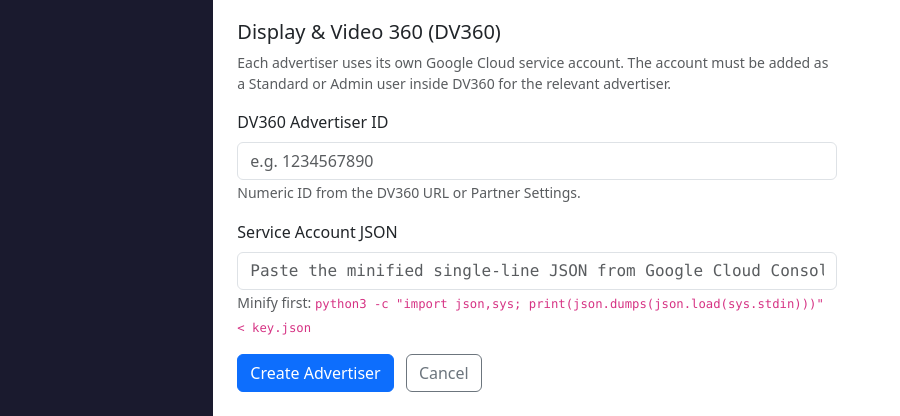
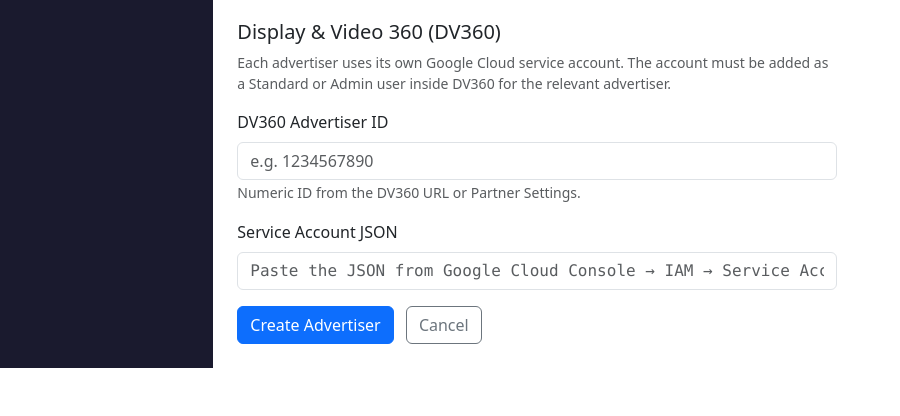
Before and after one commit to l1f7/dynamic-audio-creative, a Python web app: template app/admin/templates/admin/advertiser_form.html in a window 1280 px wide. Shown: the part 832-1248 px from the top of the page, without its empty margins (0-900 px from the left). After the commit the page ends 1200 px from the top, so only its background shows below. Run offline with Jinja, Linux system fonts and the light colour scheme; the template is opened without the code that fills it, so the values that code supplies are empty, except form fields; tables that the repository leaves empty hold one stand-in row (values such as "Sample post"); form fields are guessed from the names that the template uses.

Commit message:
Update advertiser_form.html

```diff
--- a/app/admin/templates/admin/advertiser_form.html
+++ b/app/admin/templates/admin/advertiser_form.html
@@ -51,8 +51,7 @@
     </div>
     <div class="mb-3">
         <label class="form-label">Service Account JSON</label>
-        {{ form.dv360_service_account_json(class="form-control font-monospace", rows=4, placeholder='Paste the minified single-line JSON from Google Cloud Console → IAM → Service Accounts → Keys') }}
-        <small class="text-muted">Minify first: <code>python3 -c "import json,sys; print(json.dumps(json.load(sys.stdin)))" &lt; key.json</code></small>
+        {{ form.dv360_service_account_json(class="form-control font-monospace", rows=4, placeholder='Paste the JSON from Google Cloud Console → IAM → Service Accounts → Keys') }}
     </div>
 
     <button type="submit" class="btn btn-primary">{{ 'Update' if editing else 'Create' }} Advertiser</button>
```
